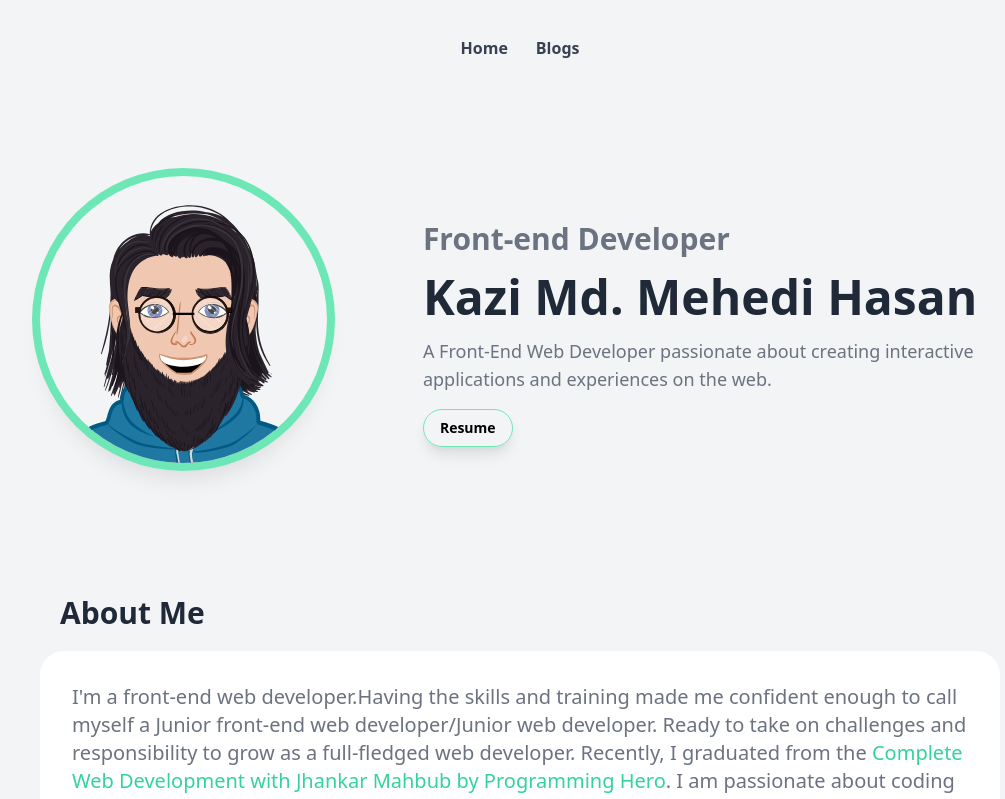
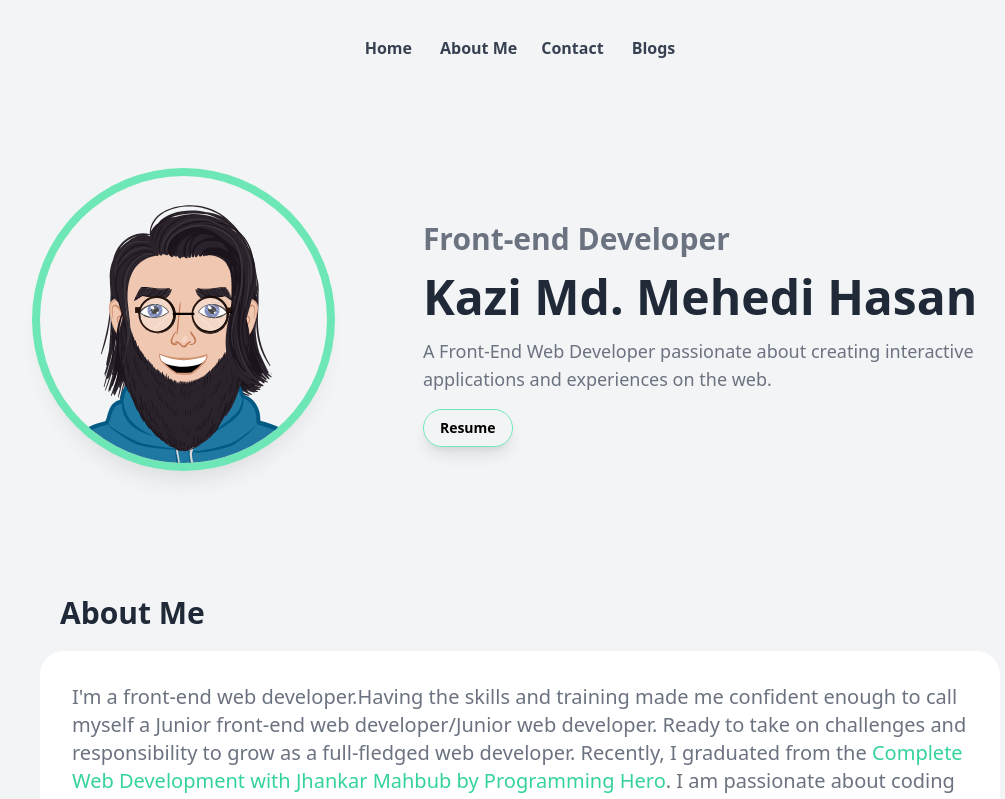
Before and after one commit to KaziMdMehediHasan/my-portfolio, a React (Create React App) app: page / in a window 1280 px wide. Shown: the top 799 px of the page, without its empty margins (120-1125 px from the left). Built offline with nearby package versions, Linux system fonts and the light colour scheme.

Commit message:
navigation bug fixed

```diff
--- a/src/components/Navigation/Navigation.js
+++ b/src/components/Navigation/Navigation.js
@@ -20,6 +20,18 @@ const Navigation = () => {
                 {/* <!-- primary nav --> */}
                 <div className="hidden md:flex items-center space-x-1">
                   <Link to="/home" className="py-5 px-3 text-gray-700 font-bold hover:text-gray-900">Home</Link>
+
+                   {
+                      location.pathname !== "/" ? "" :
+                      <div>
+                      <a href="#about" className="py-5 px-3 text-gray-700 font-bold hover:text-gray-900">
+                        About Me
+                      </a>
+                      <a href="#contact" className="py-5 px-3 text-gray-700 font-bold hover:text-gray-900">
+                        Contact
+                      </a>
+                      </div>
+                  }
                    {
                       location.pathname !== "/home" ? "" :
                       <div>
@@ -31,6 +43,8 @@ const Navigation = () => {
                       </a>
                       </div>
                   }
+
+
 
                   <Link to="/blogs" className="py-5 px-3 text-gray-700 font-bold hover:text-gray-900">
                     Blogs
@@ -62,6 +76,17 @@ const Navigation = () => {
                             </a>
                         </div>
                     }
+                    {
+                      location.pathname !== "/" ? "" :
+                      <div className="flex flex-col items-center justify-center">
+                      <a href="#about" className="py-5 px-3 text-gray-700 font-bold hover:text-gray-900">
+                        About Me
+                      </a>
+                      <a href="#contact" className="py-5 px-3 text-gray-700 font-bold hover:text-gray-900">
+                        Contact
+                      </a>
+                      </div>
+                  }
                     <Link to="/blogs" className="py-5 px-3 text-gray-700 font-bold hover:text-gray-900">
                         Blogs
                     </Link>
```
Lines whose indentation alone changed are shown as unchanged.
